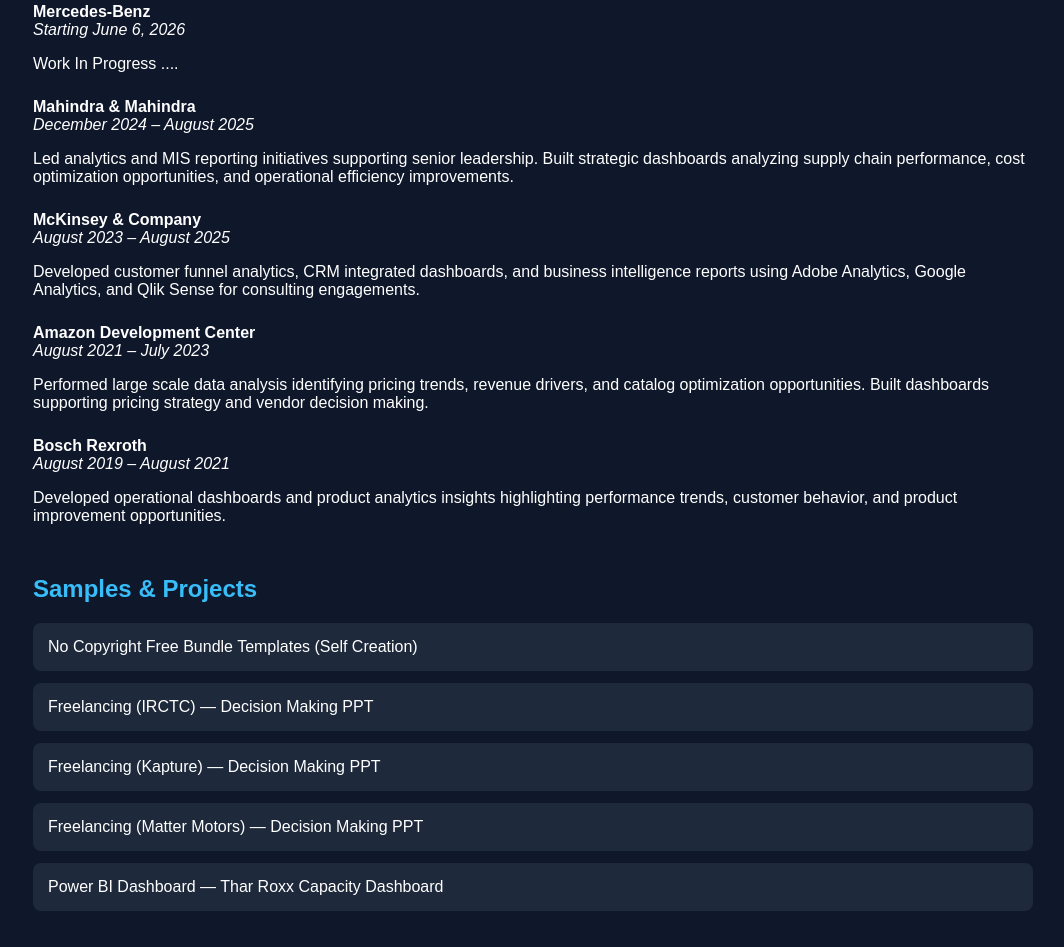
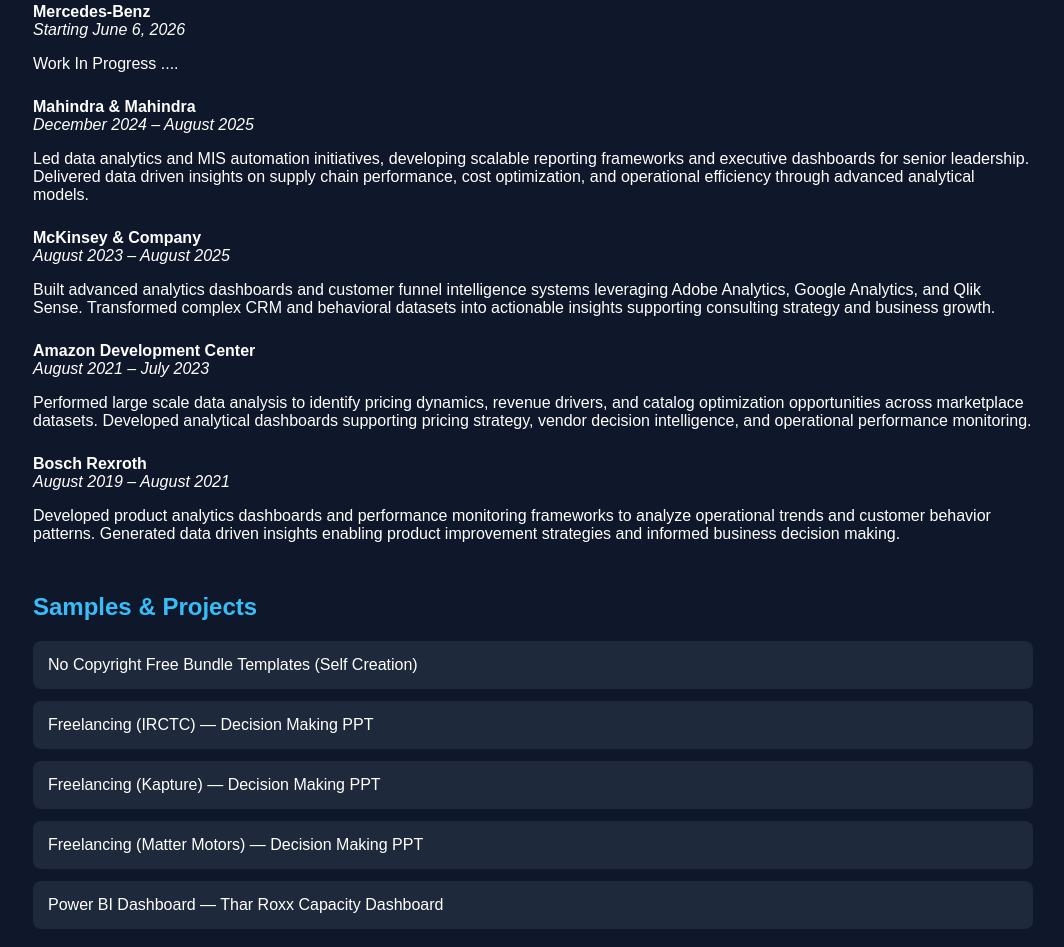
Before and after one commit to punitkumarbeura/punitkumarbeura.github.io, a website: page index.html in a window 1280 px wide. Shown: the part 856-1803 px from the top of the page, without its empty margins (107-1171 px from the left). Drawn offline with Linux system fonts and the light colour scheme.

Commit message:
Update index.html

```diff
--- a/index.html
+++ b/index.html
@@ -177,7 +177,7 @@
 <i>December 2024 – August 2025</i>
 
 <p>
-Led analytics and MIS reporting initiatives supporting senior leadership. Built strategic dashboards analyzing supply chain performance, cost optimization opportunities, and operational efficiency improvements.
+Led data analytics and MIS automation initiatives, developing scalable reporting frameworks and executive dashboards for senior leadership. Delivered data driven insights on supply chain performance, cost optimization, and operational efficiency through advanced analytical models.
 </p>
 
 </div>
@@ -188,7 +188,7 @@
 <i>August 2023 – August 2025</i>
 
 <p>
-Developed customer funnel analytics, CRM integrated dashboards, and business intelligence reports using Adobe Analytics, Google Analytics, and Qlik Sense for consulting engagements.
+Built advanced analytics dashboards and customer funnel intelligence systems leveraging Adobe Analytics, Google Analytics, and Qlik Sense. Transformed complex CRM and behavioral datasets into actionable insights supporting consulting strategy and business growth.
 </p>
 
 </div>
@@ -199,7 +199,7 @@
 <i>August 2021 – July 2023</i>
 
 <p>
-Performed large scale data analysis identifying pricing trends, revenue drivers, and catalog optimization opportunities. Built dashboards supporting pricing strategy and vendor decision making.
+Performed large scale data analysis to identify pricing dynamics, revenue drivers, and catalog optimization opportunities across marketplace datasets. Developed analytical dashboards supporting pricing strategy, vendor decision intelligence, and operational performance monitoring.
 </p>
 
 </div>
@@ -210,7 +210,7 @@
 <i>August 2019 – August 2021</i>
 
 <p>
-Developed operational dashboards and product analytics insights highlighting performance trends, customer behavior, and product improvement opportunities.
+Developed product analytics dashboards and performance monitoring frameworks to analyze operational trends and customer behavior patterns. Generated data driven insights enabling product improvement strategies and informed business decision making.
 </p>
 
 </div>
```
